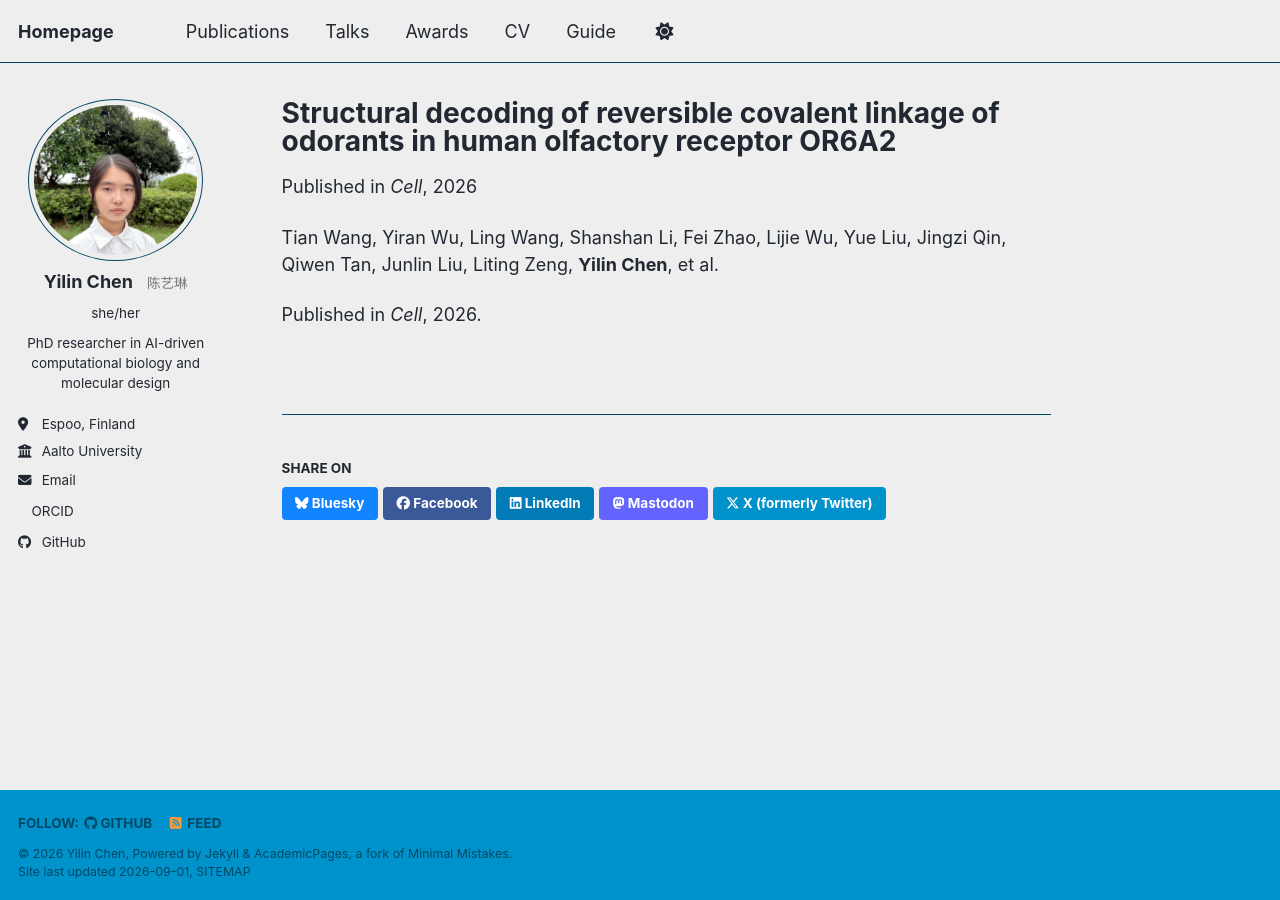
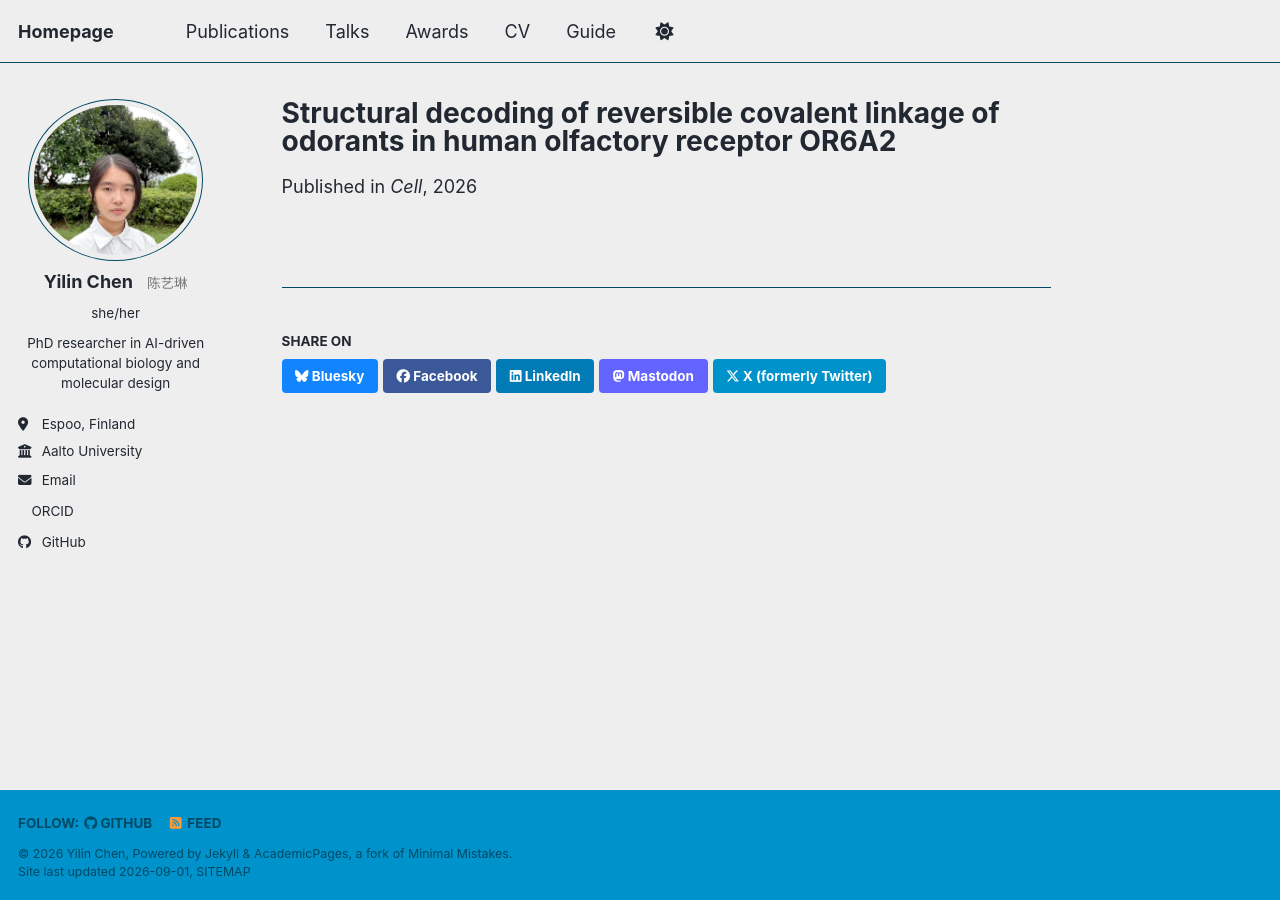
Before and after one commit to yilinchen1205/yilinchen.github.io, a Jekyll site: the page built from _publications/2026-cell-or6a2.md, in a window 1280 px wide. Built offline with Jekyll 4.4.1, drawn with Linux system fonts in a browser that asks for light colours; a style sheet for code colours, icons or effects is not loaded.

Commit message:
Update 2026-cell-or6a2.md

```diff
--- a/_publications/2026-cell-or6a2.md
+++ b/_publications/2026-cell-or6a2.md
@@ -6,8 +6,5 @@ permalink: /publication/2026-or6a2
 date: 2026-01-21
 venue: "Cell"
 paperurl: "https://doi.org/10.1016/j.cell.2025.12.017"
+authors: "Tian Wang, Yiran Wu, Ling Wang, Shanshan Li, Fei Zhao, Lijie Wu, Yue Liu, Jingzi Qin, Qiwen Tan, Junlin Liu, Liting Zeng, <strong>Yilin Chen</strong>, et al."
 ---
-
-Tian Wang, Yiran Wu, Ling Wang, Shanshan Li, Fei Zhao, Lijie Wu, Yue Liu, Jingzi Qin, Qiwen Tan, Junlin Liu, Liting Zeng, **Yilin Chen**, et al.
-
-Published in *Cell*, 2026.
```
